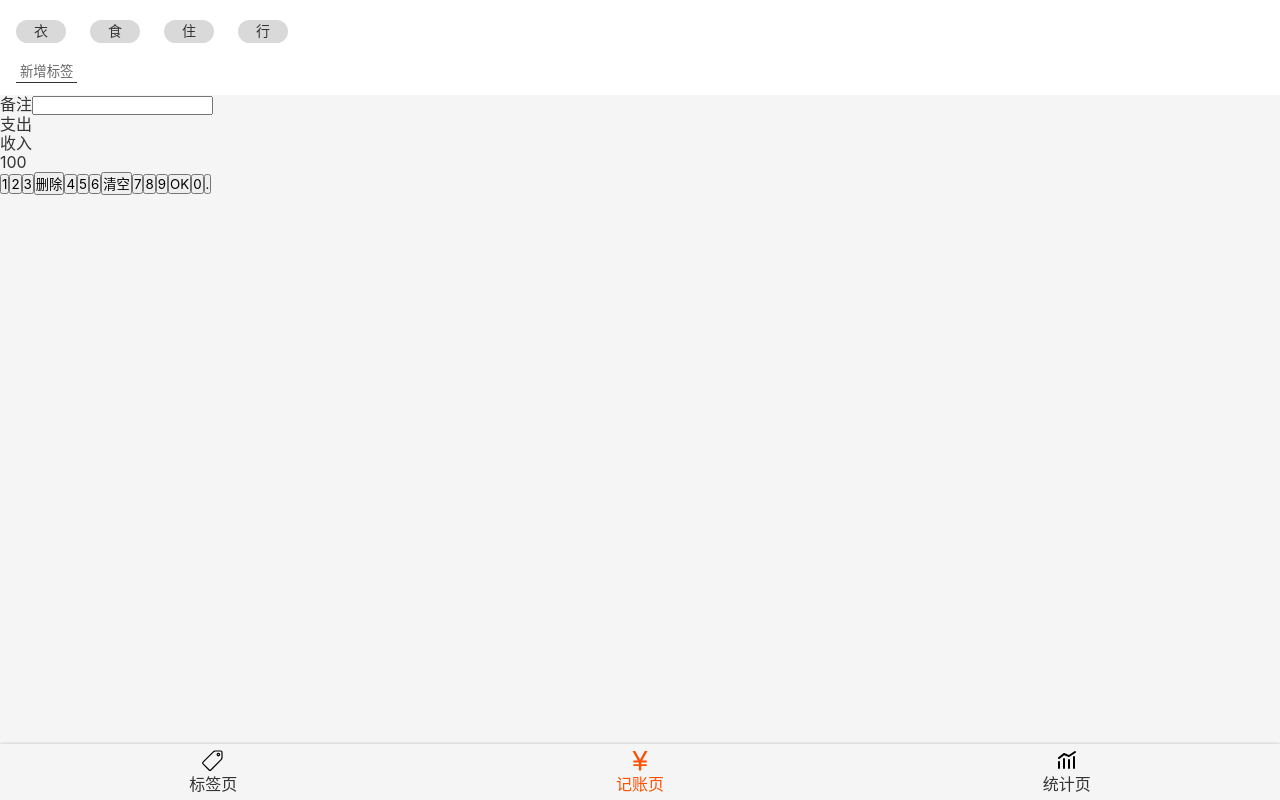
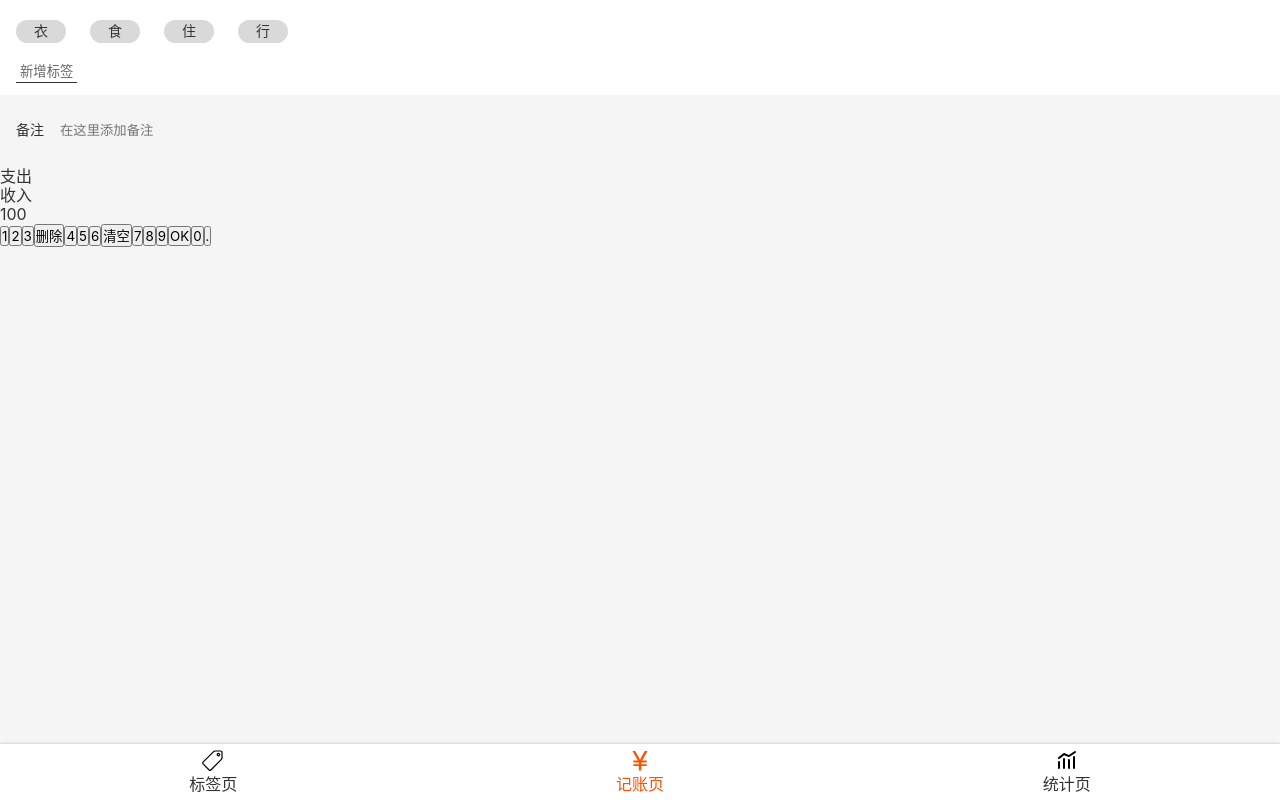
Before and after one commit to limeng678/promise-react, a React app: page /#/money in a window 1280 px wide. Built offline with nearby package versions, Linux system fonts and the light colour scheme; the HTML template or start-up script is replaced by a standard one.

Commit message:
Money.tsx之备注 UI完成

```diff
--- a/src/components/Nav.tsx
+++ b/src/components/Nav.tsx
@@ -6,6 +6,7 @@
 const NavWrapper = styled.nav`
   line-height: 24px;
   box-shadow: 0 0 3px rgba(0,0,0,0.25);
+  background:white;
   >ul {
   display: flex;
      >li{
--- a/src/index.scss
+++ b/src/index.scss
@@ -17,6 +17,9 @@
 button{
   font-family: inherit;
 }
+:focus{
+  outline: none;
+}
 .icon {
   width: 1em;
   height: 1em;
--- a/src/views/Money.tsx
+++ b/src/views/Money.tsx
@@ -26,6 +26,24 @@
 `;
 
 const NotesSection = styled.section`
+     background: #f5f5f5;
+     padding: 0 16px;
+     font-size: 14px;
+     >label {
+       display: flex;
+       align-items: center;
+       > span {
+       margin-right: 16px;
+        white-space: nowrap;
+       }
+       > input {
+          display: block;
+          width: 100%;
+          height: 72px;
+          background:none;
+          border: none;
+       }
+     }
 
 `;
 const CategorySection = styled.section`
@@ -50,7 +68,7 @@
       <NotesSection>
         <label >
           <span>备注</span>
-          <input type="text"/>
+          <input type="text" placeholder="在这里添加备注"/>
         </label>
       </NotesSection>
       <CategorySection>
```
